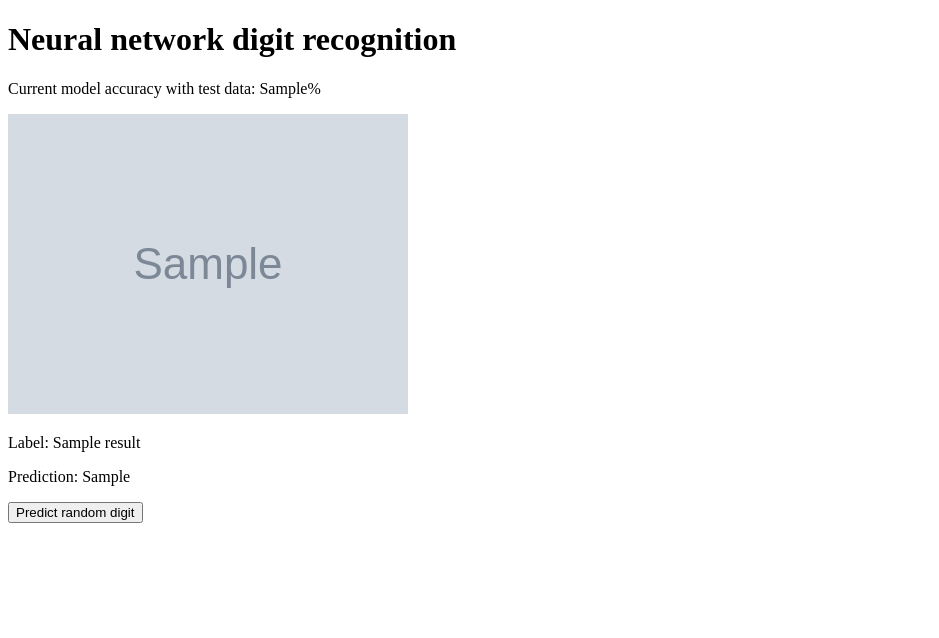
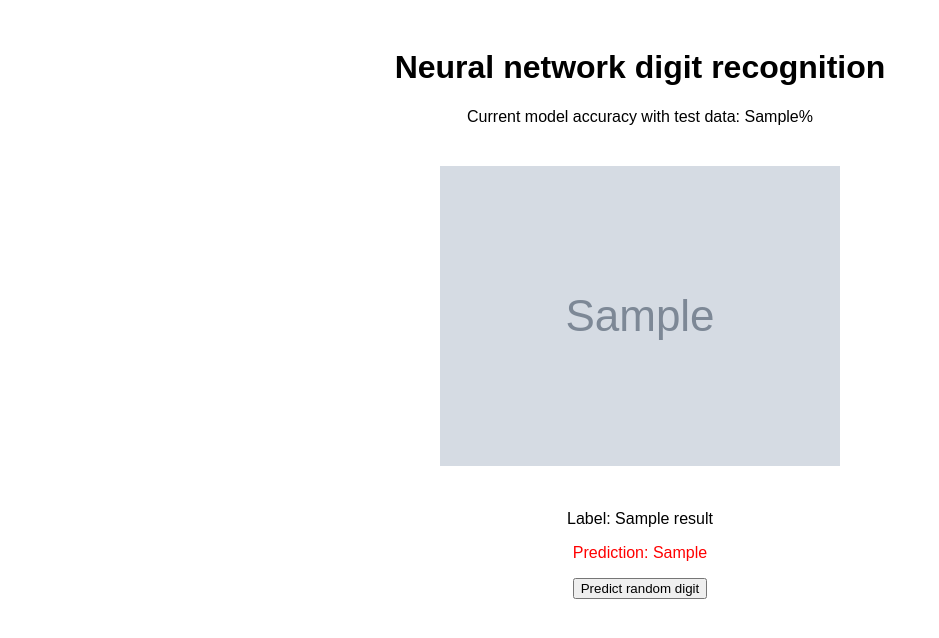
Before and after one commit to ihakkin/tiralabra, a Flask app: template src/templates/index.html in a window 1280 px wide. Shown: the top 638 px of the page, without its empty margins (0-939 px from the left). Run offline with Flask 3, Linux system fonts and the light colour scheme; the template is opened without the code that fills it: most values are stand-ins (such as "Sample title", 1, 10 or a date in 2020); grey boxes marked "Sample" are stand-in pictures; parts of the project's set-up code (start-up, migrations or seed data) failed here and were passed over.

Commit message:
Improve UI: styling and highlighting incorrect predictions

```diff
--- a/src/templates/index.html
+++ b/src/templates/index.html
@@ -3,17 +3,53 @@
 <head>
     <meta charset="UTF-8">
     <title>Neural network digit recognition</title>
+    <style>
+        body {
+            font-family: Arial, sans-serif;
+            padding: 20px;
+        }
+        h1 {
+            text-align: center;
+        }
+        .container {
+            max-width: 600px;
+            margin: auto;
+            text-align: center;
+        }
+        img {
+            margin-top: 20px;
+            margin-bottom: 20px;
+        }
+        .result {
+            margin-top: 20px;
+        }
+        .correct {
+            color: green;
+        }
+        .incorrect {
+            color: red;
+        }
+        .test-accuracy {
+            margin-bottom: 20px;
+        }
+    </style>
 </head>
 <body>
+    <div class="container">
         <h1>Neural network digit recognition</h1>
-    <p>Current model accuracy with test data: {{ test_accuracy }}%</p>
+        <p class="test-accuracy">Current model accuracy with test data: {{ test_accuracy }}%</p>
         {% if result %}
             <img src="{{ image_path }}" alt="MNIST Image">
+            <div class="result">
                 <p>Label: {{ result.true_label }}</p>
-        <p>Prediction: {{ result.predicted_class }}</p>
+                <p class="{% if result.true_label == result.predicted_class %}correct{% else %}incorrect{% endif %}">
+                    Prediction: {{ result.predicted_class }}
+                </p>
+            </div>
         {% endif %}
         <form action="/predict" method="post">
             <button type="submit">Predict random digit</button>
         </form>
+    </div>
 </body>
 </html>
```
Also changed, not shown: src/app.py (line endings or trailing spaces). Lines whose indentation alone changed are shown as unchanged.
